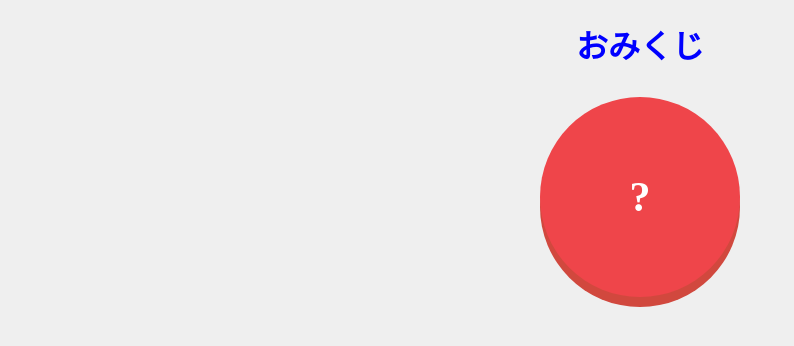
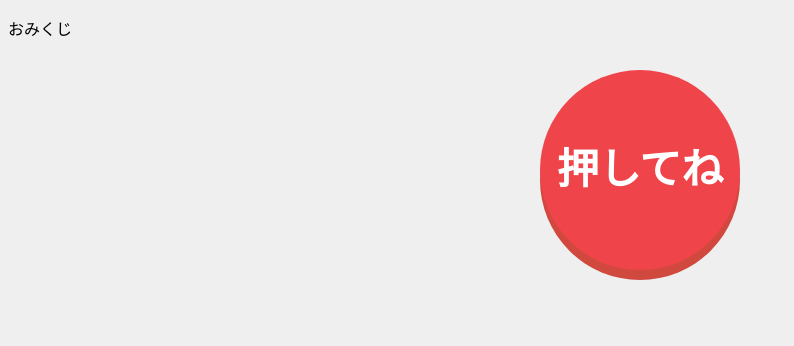
Before and after one commit to okapeeokapee/Fortune, a plain HTML site: page index.html in a window 1280 px wide. Shown: the whole page, without its empty margins (0-794 px from the left). Drawn offline with Linux system fonts and the light colour scheme.

Commit message:
btn ?→押してね

```diff
--- a/index.html
+++ b/index.html
@@ -7,8 +7,8 @@
   <link rel="stylesheet" href="css/styles.css">
 </head>
 <body>
-  <h1 style="text-align: center; color: blue;">おみくじ</h1>
-  <div id="btn">?</div>
+  <p class="omi">おみくじ</p>
+  <div id="btn">押してね</div>
   <script src="js/main.js"></script>
 </body>
 </html>
```
